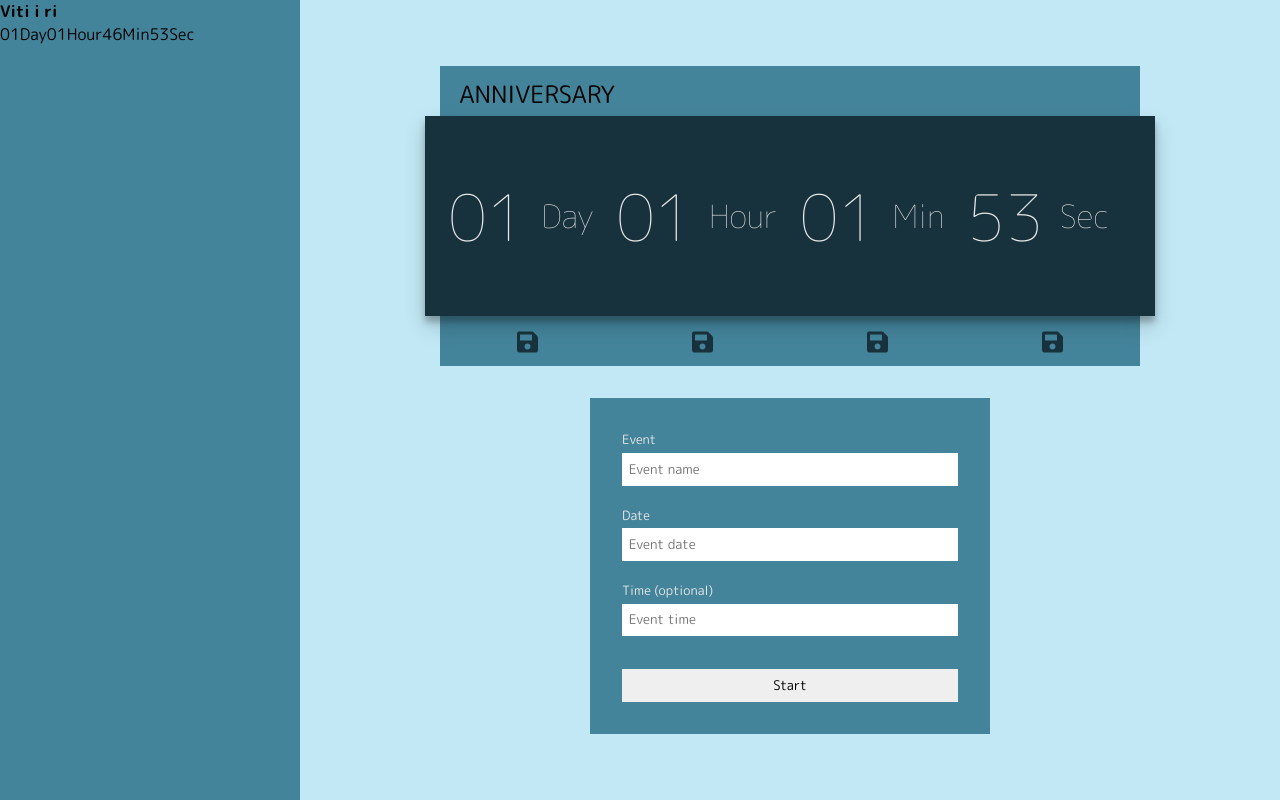
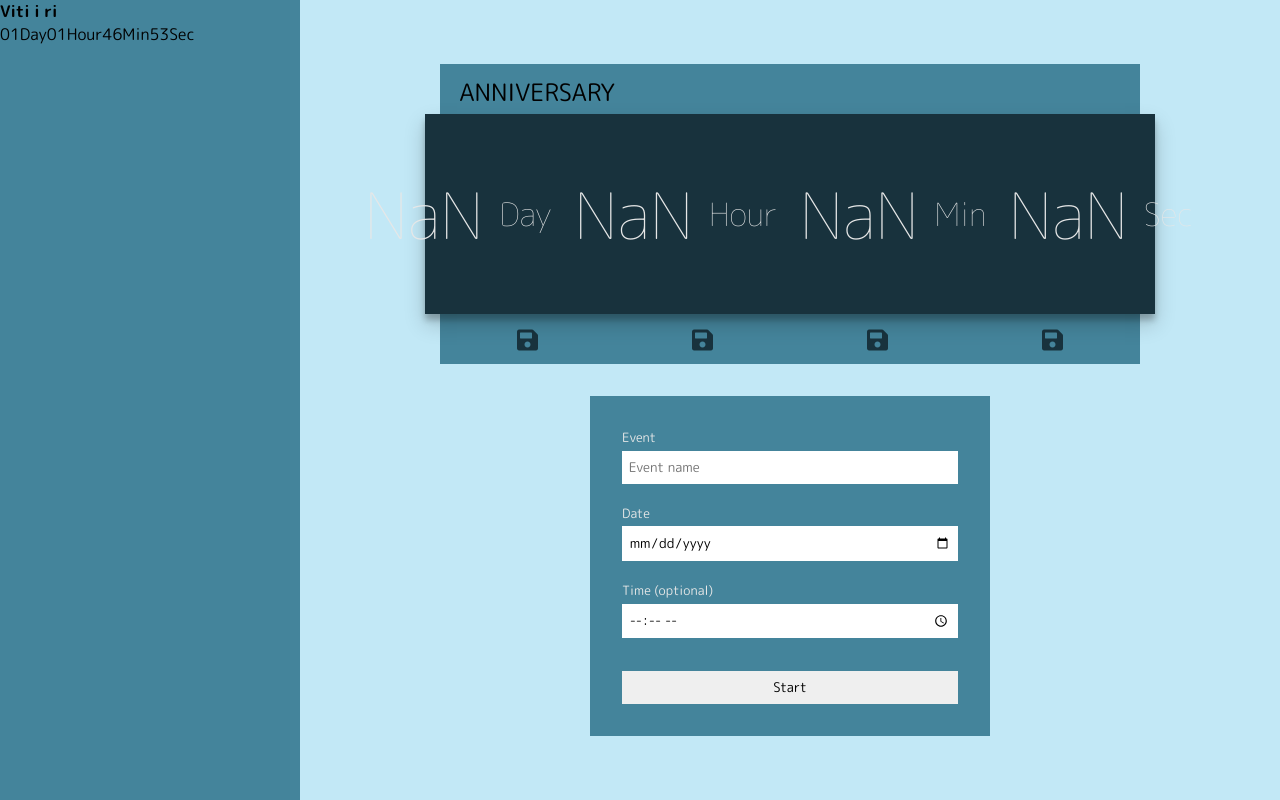
Before and after one commit to shmula1308/Countdown-Timer, a plain HTML site: page index.html in a window 1280 px wide. Both pictures are taken after a click on the button "Start". Drawn offline with Linux system fonts and the light colour scheme.

Commit message:
updated javascript

```diff
--- a/css/style.css
+++ b/css/style.css
@@ -132,7 +132,7 @@ form {
   font-size: 0.8em;
 }
 
-input[type="text"] {
+input {
   margin-bottom: 1.5em;
   padding: 0.5em;
   border: none;
--- a/index.html
+++ b/index.html
@@ -36,8 +36,8 @@
             <h2 class="main-event-title">Anniversary</h2>
             <div class="main-timer">
               <p>
-                01<span class="days">Day</span>01<span class="hours">Hour</span
-                >01<span class="min">Min</span>53<span class="sec">Sec</span>
+                00<span class="days">Day</span>00<span class="hours">Hour</span
+                >00<span class="min">Min</span>00<span class="sec">Sec</span>
               </p>
             </div>
             <div class="display-controls">
@@ -53,9 +53,9 @@
             <label for="event">Event</label>
             <input type="text" id="event" placeholder="Event name" />
             <label for="date">Date</label>
-            <input type="text" id="date" placeholder="Event date" />
+            <input type="date" id="date" placeholder="Event date" />
             <label for="time">Time (optional)</label>
-            <input type="text" id="time" placeholder="Event time" />
+            <input type="time" id="time" placeholder="Event time" />
             <button type="button" class="btn" id="start">Start</button>
           </div>
         </form>
--- a/js/script.js
+++ b/js/script.js
@@ -0,0 +1,37 @@
+
+   let date;
+   let time;
+   let eventName;
+
+     document.getElementById('start').addEventListener('click', (ev) => {
+         ev.preventDefault();
+         date = document.getElementById('date').value;
+         time = document.getElementById('time').value;
+         eventName = document.getElementById('event').value;
+         date = date.split('-');
+         time = time.split(":");
+         setInterval(updateTimer,1000)
+     })
+
+    function updateTimer() {
+
+        console.log(date)
+        let [year,month,day] = date;
+        let [hr,min] = time;
+            let now = new Date();
+            let futureDate = new Date(year,month,day,hr,min);
+
+            //let futureDate = new Date(1995, 11, 17, 3, 24, 0)
+            let distance = futureDate.getTime() - now.getTime(); //distance from now to future even in miliseconds
+            //we will get days, hours,minutes, seconds
+            console.log(now.getTime())
+            let days = Math.floor(distance / (1000*60*60*24));
+            let hours = Math.floor((distance % (1000*60*60*24))/(1000*60*60));
+            let minutes = Math.floor((distance % (1000*60*60))/(1000*60));
+            let seconds = Math.floor((distance % (1000*60))/(1000));
+            let timer = document.querySelector('.main-timer');
+            timer.innerHTML = `<p>
+            ${days}<span class="days">Day</span>${hours}<span class="hours">Hour</span
+            >${minutes}<span class="min">Min</span>${seconds}<span class="sec">Sec</span>
+          </p>`
+    }
```
